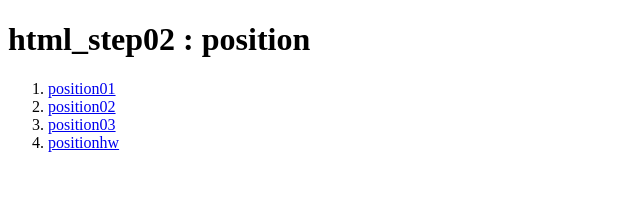
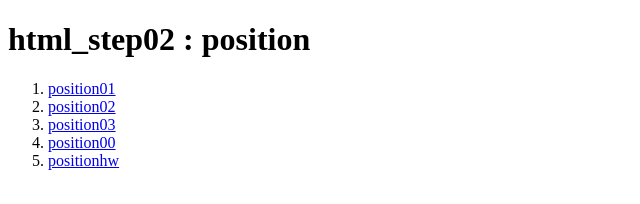
Before and after one commit to daniyeyo/html_step02, a plain HTML site: page index.html in a window 1280 px wide. Shown: the whole page, without its empty margins (0-640 px from the left). Drawn offline with Linux system fonts and the light colour scheme.

Commit message:
Add files via upload

```diff
--- a/index.html
+++ b/index.html
@@ -21,6 +21,9 @@
             <a href="position03.html">position03</a>
         </li>
         <li>
+            <a href="position00.html">position00</a>
+        </li>
+        <li>
             <a href="positionhw.html">positionhw</a>
         </li>
     </ol>
```
